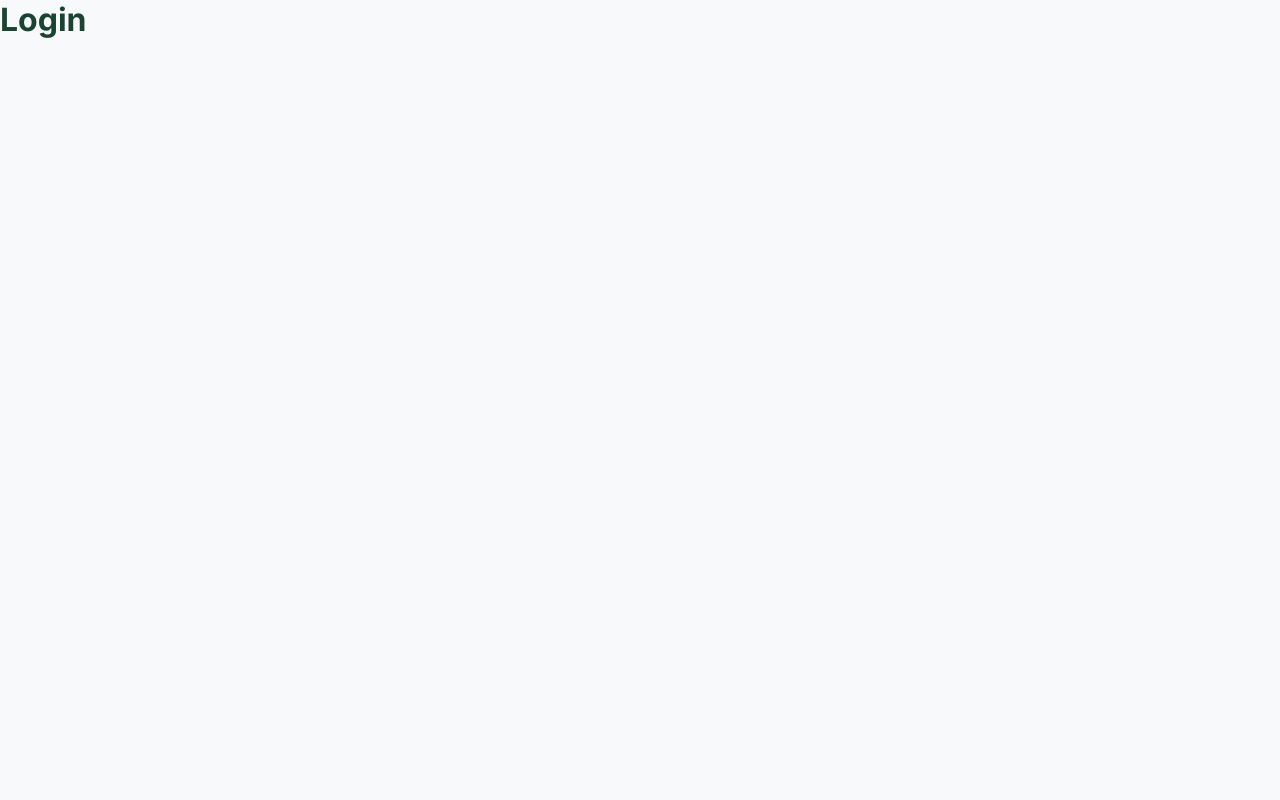
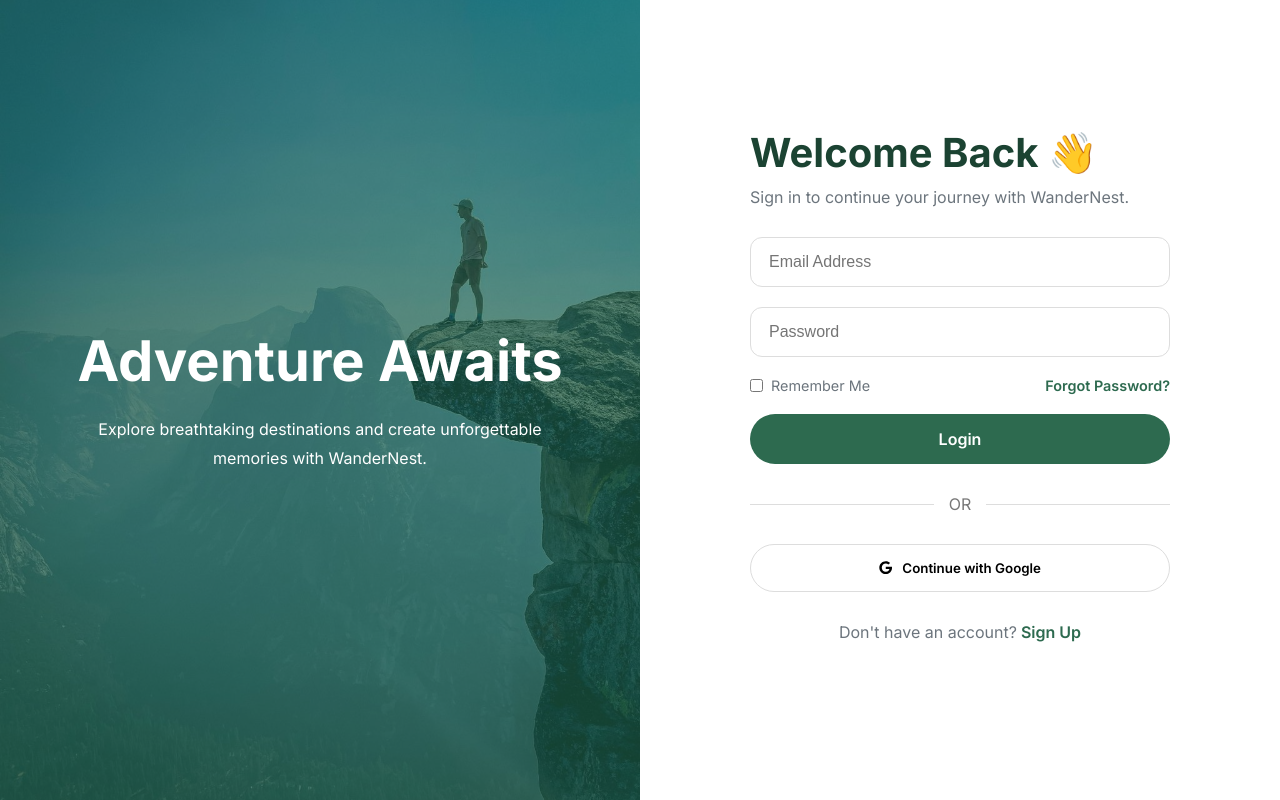
Before and after one commit to Devika-Subhash/WanderNest-, a React (Vite) app: page /login in a window 1280 px wide. Built offline with nearby package versions, Linux system fonts and the light colour scheme.

Commit message:
Add authentication pages and improve responsive UI

```diff
--- a/src/App.jsx
+++ b/src/App.jsx
@@ -7,7 +7,6 @@
 import Login from "./pages/Login";
 import Signup from "./pages/Signup";
 import NotFound from "./pages/NotFound";
-
 function App() {
   return (
     <BrowserRouter>
--- /dev/null
+++ b/src/components/AuthLayout/AuthLayout.css
@@ -0,0 +1,56 @@
+.auth{
+    min-height:100vh;
+    display:grid;
+    grid-template-columns:1fr 1fr;
+}
+
+.auth-left{
+    background-size:cover;
+    background-position:center;
+    position:relative;
+}
+
+.auth-overlay{
+    position:absolute;
+    inset:0;
+    background:rgba(22,92,67,.65);
+
+    display:flex;
+    flex-direction:column;
+    justify-content:center;
+    align-items:center;
+
+    text-align:center;
+    color:white;
+    padding:40px;
+}
+
+.auth-overlay h1{
+    font-size:3.5rem;
+    margin-bottom:20px;
+}
+
+.auth-overlay p{
+    max-width:450px;
+    line-height:1.8;
+}
+
+.auth-right{
+    display:flex;
+    justify-content:center;
+    align-items:center;
+    padding:40px;
+    background:#fff;
+}
+
+@media(max-width:900px){
+
+    .auth{
+        grid-template-columns:1fr;
+    }
+
+    .auth-left{
+        display:none;
+    }
+
+}
--- /dev/null
+++ b/src/components/AuthLayout/AuthLayout.jsx
@@ -0,0 +1,30 @@
+import "./AuthLayout.css";
+import authImage from "../../assets/images/auth-bg.jpg";
+
+function AuthLayout({ children }) {
+  return (
+    <section className="auth">
+
+      <div
+        className="auth-left"
+        style={{ backgroundImage: `url(${authImage})` }}
+      >
+        <div className="auth-overlay">
+          <h1>Adventure Awaits</h1>
+
+          <p>
+            Explore breathtaking destinations and create unforgettable
+            memories with WanderNest.
+          </p>
+        </div>
+      </div>
+
+      <div className="auth-right">
+        {children}
+      </div>
+
+    </section>
+  );
+}
+
+export default AuthLayout;
--- /dev/null
+++ b/src/components/LoginForm/LoginForm.css
@@ -0,0 +1,121 @@
+.login-form{
+    width:100%;
+    max-width:420px;
+}
+
+.login-form h2{
+    font-size:2.5rem;
+    color:var(--text-dark);
+    margin-bottom:10px;
+}
+
+.login-form p{
+    color:var(--text-light);
+    margin-bottom:30px;
+}
+
+.login-form form{
+    display:flex;
+    flex-direction:column;
+    gap:20px;
+}
+
+.login-form input{
+    padding:15px 18px;
+    border:1px solid #ddd;
+    border-radius:12px;
+    outline:none;
+    font-size:1rem;
+    transition:.3s;
+}
+
+.login-form input:focus{
+    border-color:var(--primary);
+    box-shadow:0 0 10px rgba(45,106,79,.15);
+}
+
+.login-options{
+    display:flex;
+    justify-content:space-between;
+    align-items:center;
+    font-size:.9rem;
+}
+
+.login-options label{
+    display:flex;
+    align-items:center;
+    gap:8px;
+    color:var(--text-light);
+}
+
+.login-options a{
+    color:var(--primary);
+    text-decoration:none;
+    font-weight:600;
+}
+
+.login-btn{
+    padding:15px;
+    border:none;
+    border-radius:50px;
+    background:var(--primary);
+    color:white;
+    font-size:1rem;
+    cursor:pointer;
+    transition:.3s;
+}
+
+.login-btn:hover{
+    background:#1b4332;
+}
+
+.divider{
+    display:flex;
+    align-items:center;
+    margin:30px 0;
+}
+
+.divider::before,
+.divider::after{
+    content:"";
+    flex:1;
+    height:1px;
+    background:#ddd;
+}
+
+.divider span{
+    margin:0 15px;
+    color:#777;
+}
+
+.google-btn{
+    width:100%;
+    padding:15px;
+    border:1px solid #ddd;
+    background:white;
+    border-radius:50px;
+    display:flex;
+    justify-content:center;
+    align-items:center;
+    gap:10px;
+    cursor:pointer;
+    transition:.3s;
+    font-weight: 600;
+    border:1px solid #ddd;
+}
+
+.google-btn:hover{
+    background:#f8f9fa;
+    transform:translateY(-2px);
+}
+
+.signup-link{
+    margin-top:30px;
+    text-align:center;
+}
+
+.signup-link a{
+    color:var(--primary);
+    font-weight:600;
+    text-decoration:none;
+}
--- /dev/null
+++ b/src/components/LoginForm/LoginForm.jsx
@@ -0,0 +1,71 @@
+import "./LoginForm.css";
+import { Link } from "react-router-dom";
+import { FaGoogle } from "react-icons/fa";
+
+function LoginForm() {
+  return (
+    <div className="login-form">
+
+      <h2>Welcome Back 👋</h2>
+
+      <p>Sign in to continue your journey with WanderNest.</p>
+
+      <form>
+
+        <input
+          type="email"
+          placeholder="Email Address"
+          required
+        />
+
+        <input
+          type="password"
+          placeholder="Password"
+          required
+        />
+
+        <div className="login-options">
+
+          <label>
+
+            <input type="checkbox" />
+
+            Remember Me
+
+          </label>
+
+          <a href="#">Forgot Password?</a>
+
+        </div>
+
+        <button type="submit" className="login-btn">
+          Login
+        </button>
+
+      </form>
+
+      <div className="divider">
+        <span>OR</span>
+      </div>
+
+      <button className="google-btn">
+
+        <FaGoogle />
+
+        Continue with Google
+
+      </button>
+
+      <p className="signup-link">
+
+        Don't have an account?
+
+        <Link to="/signup"> Sign Up</Link>
+
+      </p>
+
+    </div>
+  );
+}
+
+export default LoginForm;
--- a/src/components/Navbar/Navbar.css
+++ b/src/components/Navbar/Navbar.css
@@ -105,3 +105,66 @@
     cursor:pointer;
     color:var(--primary);
 }
+
+/*Responsive Navbar*/
+
+@media (max-width: 992px) {
+
+    .navbar{
+        padding:15px 5%;
+    }
+
+    .menu-icon{
+        display:block;
+        z-index:1101;
+    }
+
+    .nav-links{
+        position:fixed;
+        top:0;
+        right:-100%;
+        width:280px;
+        height:100vh;
+
+        background:white;
+        box-shadow:-10px 0 30px rgba(0,0,0,.1);
+
+        display:flex;
+        flex-direction:column;
+        justify-content:center;
+        align-items:center;
+        gap:2rem;
+
+        transition:.4s ease;
+    }
+
+    .nav-links.active{
+        right:0;
+    }
+
+    .nav-buttons{
+        position:fixed;
+        right:-100%;
+        bottom:80px;
+
+        width:280px;
+
+        display:flex;
+        flex-direction:column;
+        align-items:center;
+        gap:15px;
+
+        transition:.4s ease;
+    }
+
+    .nav-links.active + .nav-buttons{
+        right:0;
+    }
+
+    .login-btn,
+    .signup-btn{
+        width:200px;
+        text-align:center;
+    }
+
+}
--- /dev/null
+++ b/src/components/SignupForm/SignupForm.css
@@ -0,0 +1,72 @@
+.signup-form{
+    width:100%;
+    max-width:380px;
+
+}
+
+.signup-form h2{
+    font-size:2.5rem;
+    color:var(--text-dark);
+    margin-bottom:10px;
+}
+
+.signup-form p{
+    color:var(--text-light);
+    margin-bottom:30px;
+}
+
+.signup-form form{
+    display:flex;
+    flex-direction:column;
+    gap:18px;
+}
+
+.signup-form input{
+    padding:15px 18px;
+    border:1px solid #ddd;
+    border-radius:12px;
+    outline:none;
+    font-size:1rem;
+    transition:.3s;
+}
+
+.signup-form input:focus{
+    border-color:var(--primary);
+    box-shadow:0 0 10px rgba(45,106,79,.15);
+}
+
+.terms{
+    display:flex;
+    align-items:center;
+    gap:10px;
+    color:var(--text-light);
+    font-size:.9rem;
+}
+
+.signup-btn{
+    padding:15px;
+    border:none;
+    border-radius:50px;
+    background:var(--primary);
+    color:white;
+    font-size:1rem;
+    font-weight:600;
+    cursor:pointer;
+    transition:.3s;
+}
+
+.signup-btn:hover{
+    background:#1b4332;
+    transform:translateY(-3px);
+}
+
+.login-link{
+    margin-top:30px;
+    text-align:center;
+}
+
+.login-link a{
+    text-decoration:none;
+    color:var(--primary);
+    font-weight:600;
+}
--- /dev/null
+++ b/src/components/SignupForm/SignupForm.jsx
@@ -0,0 +1,70 @@
+import "./SignupForm.css";
+import { Link } from "react-router-dom";
+
+function SignupForm() {
+  return (
+    <div className="signup-form">
+
+      <h2>Create Account ✨</h2>
+
+      <p>Join WanderNest and start planning your next adventure.</p>
+
+      <form>
+
+        <input
+          type="text"
+          placeholder=" Full Name"
+          required
+        />
+
+        <input
+          type="email"
+          placeholder="Email Address"
+          required
+        />
+
+        <input
+          type="tel"
+          placeholder= " Phone Number"
+          required
+        />
+
+        <input
+          type="password"
+          placeholder=" Password"
+          required
+        />
+
+        <input
+          type="password"
+          placeholder="Confirm Password"
+          required
+        />
+
+        <label className="terms">
+
+          <input type="checkbox" required />
+
+          I agree to the Terms & Conditions
+
+        </label>
+
+        <button type="submit" className="signup-btn">
+          Create Account
+        </button>
+
+      </form>
+
+      <p className="login-link">
+
+        Already have an account?
+
+        <Link to="/login"> Login</Link>
+
+      </p>
+
+    </div>
+  );
+}
+
+export default SignupForm;
--- a/src/pages/Login.jsx
+++ b/src/pages/Login.jsx
@@ -1,5 +1,12 @@
+import AuthLayout from "../components/AuthLayout/AuthLayout";
+import LoginForm from "../components/LoginForm/LoginForm";
+
 function Login() {
-  return <h1>Login</h1>;
+  return (
+    <AuthLayout>
+      <LoginForm />
+    </AuthLayout>
+  );
 }
 
 export default Login;
--- a/src/pages/Signup.jsx
+++ b/src/pages/Signup.jsx
@@ -1,5 +1,12 @@
+import AuthLayout from "../components/AuthLayout/AuthLayout";
+import SignupForm from "../components/SignupForm/SignupForm";
+
 function Signup() {
-  return <h1>Signup</h1>;
+  return (
+    <AuthLayout>
+      <SignupForm />
+    </AuthLayout>
+  );
 }
 
 export default Signup;
```
Also changed, not shown: src/assets/images/auth-bg.jpg (added).
